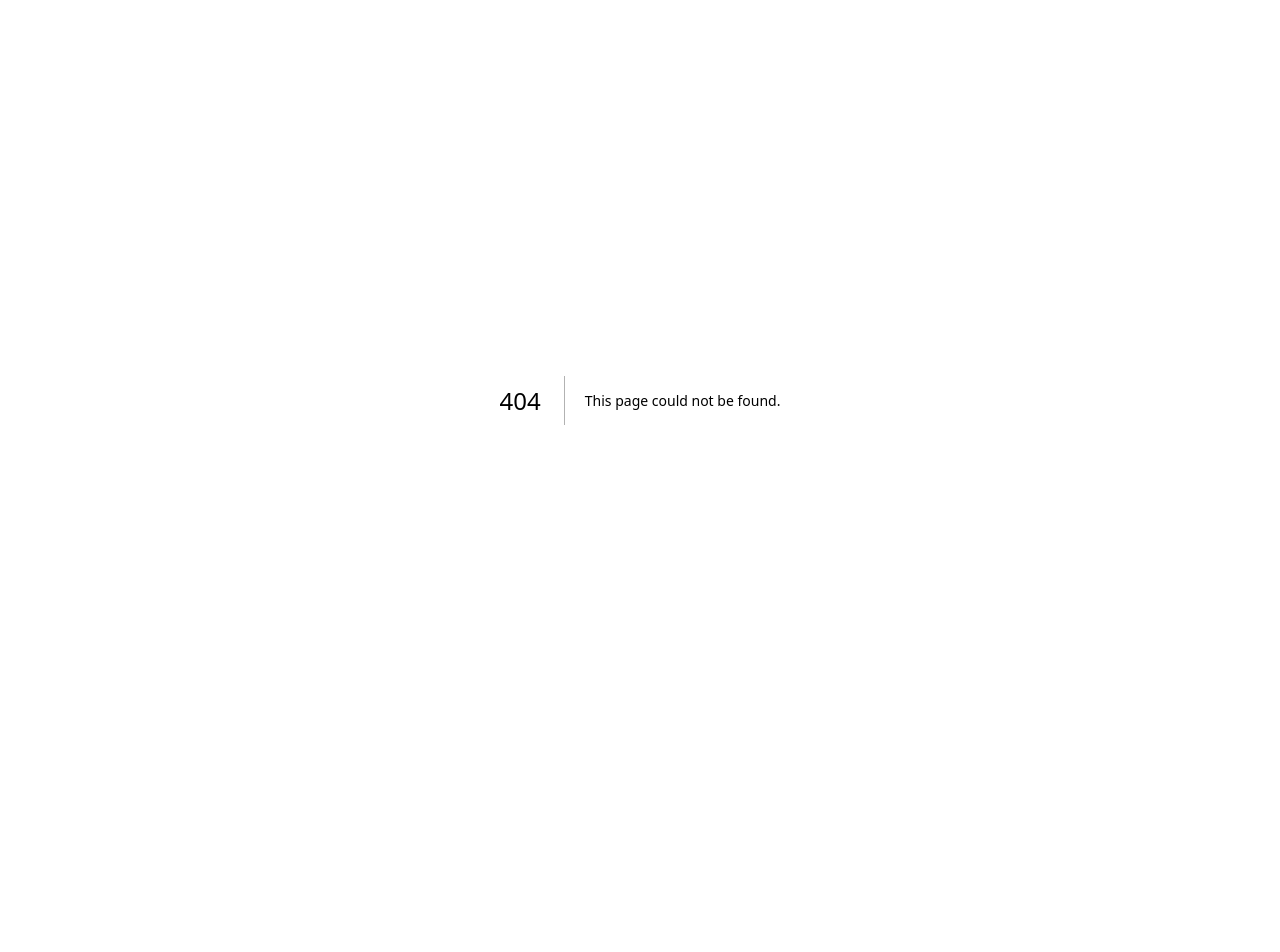
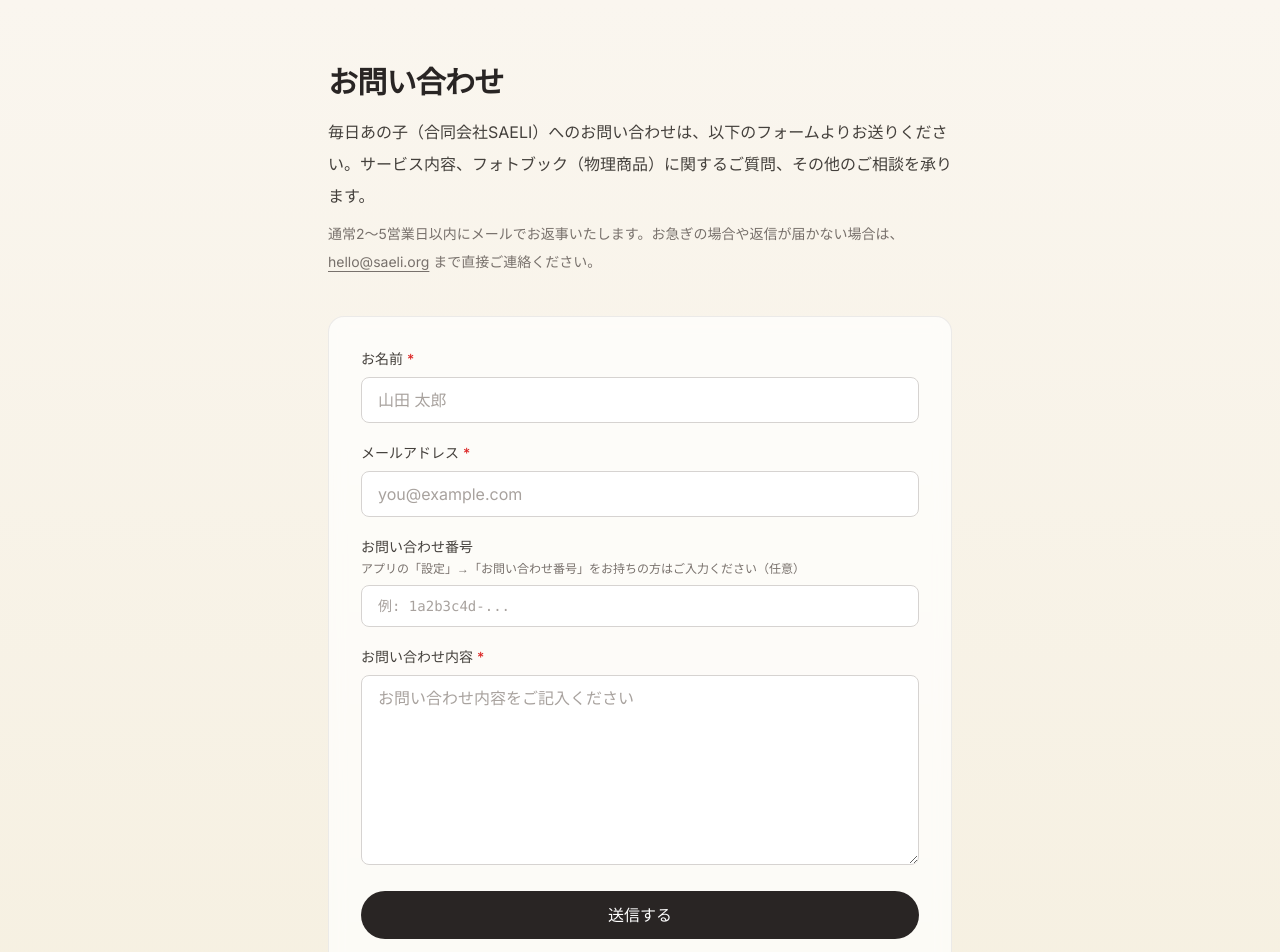
Before and after one commit to IchiroFukuda/saeli-lp, a Next.js app: page /mainichi-anoko/contact in a window 1280 px wide. Before the commit this address had no page. Shown: the top 952 px of the page. Before the commit the page ends 800 px from the top, so only its background shows below. Built offline with nearby package versions, Linux system fonts and the light colour scheme.

Commit message:
feat(contact): /mainichi-anoko/contact フォーム追加・Resend移行
KOMOJU加盟店審査の要求（問い合わせフォーム）対応。
/api/contact を SendGrid SDK から Resend HTTP API 直叩きに切替。
特商法ページとフッターから /contact への導線追加。

```diff
--- a/app/api/contact/route.ts
+++ b/app/api/contact/route.ts
@@ -1,102 +1,109 @@
-import { NextRequest, NextResponse } from 'next/server';
-import sgMail from '@sendgrid/mail';
-
-// SendGrid APIキーを設定
-if (process.env.SENDGRID_API_KEY) {
-  sgMail.setApiKey(process.env.SENDGRID_API_KEY);
-}
+import { NextRequest, NextResponse } from "next/server";
 
 export async function POST(request: NextRequest) {
   try {
     const body = await request.json();
-    const { companyName, name, email, message } = body;
+    const { name, email, message } = body as {
+      name?: string;
+      email?: string;
+      message?: string;
+    };
 
-    // バリデーション
     if (!name || !email || !message) {
       return NextResponse.json(
-        { error: '必須項目が入力されていません。' },
-        { status: 400 }
+        { error: "必須項目が入力されていません。" },
+        { status: 400 },
       );
     }
 
-    // メールアドレスの形式チェック
     const emailRegex = /^[^\s@]+@[^\s@]+\.[^\s@]+$/;
     if (!emailRegex.test(email)) {
       return NextResponse.json(
-        { error: 'メールアドレスの形式が正しくありません。' },
-        { status: 400 }
+        { error: "メールアドレスの形式が正しくありません。" },
+        { status: 400 },
       );
     }
 
-    // SendGrid APIキーのチェック
-    if (!process.env.SENDGRID_API_KEY) {
-      console.error('SENDGRID_API_KEYが設定されていません');
+    const apiKey = process.env.RESEND_API_KEY;
+    if (!apiKey) {
+      console.error("RESEND_API_KEYが設定されていません");
       return NextResponse.json(
-        { error: 'メール送信の設定が完了していません。管理者にお問い合わせください。' },
-        { status: 500 }
+        {
+          error:
+            "メール送信の設定が完了していません。管理者にお問い合わせください。",
+        },
+        { status: 500 },
       );
     }
 
-    // 送信先メールアドレスを環境変数から取得
-    const recipientEmail = process.env.CONTACT_EMAIL || 'hello@saeli.org';
-    const fromEmail = process.env.SENDGRID_FROM_EMAIL || 'noreply@saeli.org';
+    const recipientEmail = process.env.CONTACT_EMAIL || "hello@saeli.org";
+    const fromEmail = process.env.RESEND_FROM_EMAIL || "noreply@saeli.org";
 
-    // メール本文（HTML形式）
     const htmlContent = `
-      <div style="font-family: Arial, sans-serif; max-width: 600px; margin: 0 auto; padding: 20px;">
-        <h2 style="color: #1e40af; border-bottom: 2px solid #1e40af; padding-bottom: 10px;">
+      <div style="font-family: -apple-system, BlinkMacSystemFont, 'Segoe UI', sans-serif; max-width: 600px; margin: 0 auto; padding: 20px;">
+        <h2 style="color: #1c1917; border-bottom: 2px solid #1c1917; padding-bottom: 10px;">
           お問い合わせがありました
         </h2>
-        <div style="background-color: #f3f4f6; padding: 20px; border-radius: 8px; margin-top: 20px;">
-          <p style="margin: 10px 0;"><strong>会社名:</strong> ${companyName || '未入力'}</p>
-          <p style="margin: 10px 0;"><strong>お名前:</strong> ${name}</p>
-          <p style="margin: 10px 0;"><strong>メールアドレス:</strong> <a href="mailto:${email}">${email}</a></p>
+        <div style="background-color: #f5f5f4; padding: 20px; border-radius: 8px; margin-top: 20px;">
+          <p style="margin: 10px 0;"><strong>お名前:</strong> ${escapeHtml(name)}</p>
+          <p style="margin: 10px 0;"><strong>メールアドレス:</strong> <a href="mailto:${escapeHtml(email)}">${escapeHtml(email)}</a></p>
         </div>
         <div style="margin-top: 20px;">
-          <h3 style="color: #374151; margin-bottom: 10px;">ご相談内容:</h3>
-          <div style="background-color: #ffffff; padding: 15px; border-left: 4px solid #1e40af; border-radius: 4px;">
-            <p style="white-space: pre-wrap; line-height: 1.6; color: #4b5563;">${message.replace(/\n/g, '<br>')}</p>
+          <h3 style="color: #44403c; margin-bottom: 10px;">お問い合わせ内容:</h3>
+          <div style="background-color: #ffffff; padding: 15px; border-left: 4px solid #1c1917; border-radius: 4px;">
+            <p style="white-space: pre-wrap; line-height: 1.6; color: #44403c;">${escapeHtml(message).replace(/\n/g, "<br>")}</p>
           </div>
         </div>
-        <div style="margin-top: 30px; padding-top: 20px; border-top: 1px solid #e5e7eb; color: #6b7280; font-size: 12px;">
-          <p>このメールは、合同会社SAELIのお問い合わせフォームから送信されました。</p>
-          <p>返信する場合は、上記のメールアドレス（${email}）に直接返信してください。</p>
+        <div style="margin-top: 30px; padding-top: 20px; border-top: 1px solid #e7e5e4; color: #78716c; font-size: 12px;">
+          <p>このメールは、毎日あの子（合同会社SAELI）のお問い合わせフォームから送信されました。</p>
+          <p>返信する場合は、上記のメールアドレス（${escapeHtml(email)}）に直接返信してください。</p>
         </div>
       </div>
     `;
 
-    // メール本文（テキスト形式）
     const textContent = `
 お問い合わせがありました
 
-会社名: ${companyName || '未入力'}
 お名前: ${name}
 メールアドレス: ${email}
 
-ご相談内容:
+お問い合わせ内容:
 ${message}
 
 ---
-このメールは、合同会社SAELIのお問い合わせフォームから送信されました。
+このメールは、毎日あの子（合同会社SAELI）のお問い合わせフォームから送信されました。
 返信する場合は、上記のメールアドレスに直接返信してください。
     `.trim();
 
-    // SendGridでメール送信
-    const msg = {
-      to: recipientEmail,
-      from: {
-        email: fromEmail,
-        name: '合同会社SAELI お問い合わせフォーム',
+    const res = await fetch("https://api.resend.com/emails", {
+      method: "POST",
+      headers: {
+        Authorization: `Bearer ${apiKey}`,
+        "Content-Type": "application/json",
       },
-      replyTo: email,
-      subject: `【お問い合わせ】${companyName ? `${companyName} - ` : ''}${name}様`,
-      text: textContent,
-      html: htmlContent,
-    };
+      body: JSON.stringify({
+        from: `毎日あの子 お問い合わせ <${fromEmail}>`,
+        to: [recipientEmail],
+        reply_to: email,
+        subject: `【お問い合わせ】${name}様`,
+        text: textContent,
+        html: htmlContent,
+      }),
+    });
 
-    await sgMail.send(msg);
+    if (!res.ok) {
+      const errText = await res.text();
+      console.error("Resend送信エラー:", res.status, errText);
+      return NextResponse.json(
+        {
+          error:
+            "メールの送信に失敗しました。しばらくしてから再度お試しください。",
+        },
+        { status: 500 },
+      );
+    }
 
-    console.log('問い合わせメール送信成功:', {
+    console.log("問い合わせメール送信成功:", {
       to: recipientEmail,
       from: email,
       name,
@@ -106,21 +113,24 @@ ${message}
     return NextResponse.json(
       {
         success: true,
-        message: 'お問い合わせを受け付けました。ありがとうございます。'
+        message: "お問い合わせを受け付けました。ありがとうございます。",
       },
-      { status: 200 }
+      { status: 200 },
     );
-  } catch (error: any) {
-    console.error('問い合わせ処理エラー:', error);
-
-    // SendGridのエラーレスポンスを確認
-    if (error.response) {
-      console.error('SendGridエラー詳細:', error.response.body);
-    }
-
+  } catch (error) {
+    console.error("問い合わせ処理エラー:", error);
     return NextResponse.json(
-      { error: 'サーバーエラーが発生しました。しばらくしてから再度お試しください。' },
-      { status: 500 }
+      { error: "サーバーエラーが発生しました。しばらくしてから再度お試しください。" },
+      { status: 500 },
     );
   }
 }
+
+function escapeHtml(input: string): string {
+  return input
+    .replace(/&/g, "&amp;")
+    .replace(/</g, "&lt;")
+    .replace(/>/g, "&gt;")
+    .replace(/"/g, "&quot;")
+    .replace(/'/g, "&#39;");
+}
--- /dev/null
+++ b/app/mainichi-anoko/contact/ContactForm.tsx
@@ -0,0 +1,191 @@
+"use client";
+
+import { useState } from "react";
+
+type Status = "idle" | "submitting" | "success" | "error";
+
+export default function ContactForm() {
+  const [name, setName] = useState("");
+  const [email, setEmail] = useState("");
+  const [supportId, setSupportId] = useState("");
+  const [message, setMessage] = useState("");
+  const [status, setStatus] = useState<Status>("idle");
+  const [errorMessage, setErrorMessage] = useState("");
+
+  async function handleSubmit(e: React.FormEvent) {
+    e.preventDefault();
+    if (status === "submitting") return;
+
+    setStatus("submitting");
+    setErrorMessage("");
+
+    const composedMessage = supportId.trim()
+      ? `お問い合わせ番号: ${supportId.trim()}\n\n${message}`
+      : message;
+
+    try {
+      const res = await fetch("/api/contact", {
+        method: "POST",
+        headers: { "Content-Type": "application/json" },
+        body: JSON.stringify({
+          name,
+          email,
+          message: composedMessage,
+        }),
+      });
+
+      if (!res.ok) {
+        const data = await res.json().catch(() => ({}));
+        throw new Error(data?.error || "送信に失敗しました。");
+      }
+
+      setStatus("success");
+      setName("");
+      setEmail("");
+      setSupportId("");
+      setMessage("");
+    } catch (err) {
+      setStatus("error");
+      setErrorMessage(
+        err instanceof Error ? err.message : "送信に失敗しました。",
+      );
+    }
+  }
+
+  if (status === "success") {
+    return (
+      <div className="text-center py-6">
+        <h2 className="text-xl font-semibold text-stone-800">
+          お問い合わせを受け付けました
+        </h2>
+        <p className="mt-3 text-stone-700 leading-loose">
+          ご連絡ありがとうございます。内容を確認のうえ、通常2〜5営業日以内にご返信いたします。
+        </p>
+        <button
+          type="button"
+          onClick={() => setStatus("idle")}
+          className="mt-6 inline-flex items-center justify-center rounded-full bg-stone-800 px-6 py-2 text-sm font-medium text-white hover:bg-stone-700 transition"
+        >
+          もう一度お問い合わせする
+        </button>
+      </div>
+    );
+  }
+
+  const submitting = status === "submitting";
+
+  return (
+    <form onSubmit={handleSubmit} className="space-y-5">
+      <Field
+        label="お名前"
+        required
+        htmlFor="contact-name"
+      >
+        <input
+          id="contact-name"
+          type="text"
+          required
+          value={name}
+          onChange={(e) => setName(e.target.value)}
+          disabled={submitting}
+          autoComplete="name"
+          className="w-full rounded-lg border border-stone-300 bg-white px-4 py-2.5 text-stone-800 placeholder:text-stone-400 focus:border-stone-500 focus:outline-none focus:ring-2 focus:ring-stone-400/30 disabled:bg-stone-100"
+          placeholder="山田 太郎"
+        />
+      </Field>
+
+      <Field
+        label="メールアドレス"
+        required
+        htmlFor="contact-email"
+      >
+        <input
+          id="contact-email"
+          type="email"
+          required
+          value={email}
+          onChange={(e) => setEmail(e.target.value)}
+          disabled={submitting}
+          autoComplete="email"
+          className="w-full rounded-lg border border-stone-300 bg-white px-4 py-2.5 text-stone-800 placeholder:text-stone-400 focus:border-stone-500 focus:outline-none focus:ring-2 focus:ring-stone-400/30 disabled:bg-stone-100"
+          placeholder="you@example.com"
+        />
+      </Field>
+
+      <Field
+        label="お問い合わせ番号"
+        htmlFor="contact-support-id"
+        hint="アプリの「設定」→「お問い合わせ番号」をお持ちの方はご入力ください（任意）"
+      >
+        <input
+          id="contact-support-id"
+          type="text"
+          value={supportId}
+          onChange={(e) => setSupportId(e.target.value)}
+          disabled={submitting}
+          className="w-full rounded-lg border border-stone-300 bg-white px-4 py-2.5 font-mono text-sm text-stone-800 placeholder:text-stone-400 focus:border-stone-500 focus:outline-none focus:ring-2 focus:ring-stone-400/30 disabled:bg-stone-100"
+          placeholder="例: 1a2b3c4d-..."
+        />
+      </Field>
+
+      <Field
+        label="お問い合わせ内容"
+        required
+        htmlFor="contact-message"
+      >
+        <textarea
+          id="contact-message"
+          required
+          rows={7}
+          value={message}
+          onChange={(e) => setMessage(e.target.value)}
+          disabled={submitting}
+          className="w-full rounded-lg border border-stone-300 bg-white px-4 py-2.5 text-stone-800 placeholder:text-stone-400 focus:border-stone-500 focus:outline-none focus:ring-2 focus:ring-stone-400/30 disabled:bg-stone-100 resize-y"
+          placeholder="お問い合わせ内容をご記入ください"
+        />
+      </Field>
+
+      {status === "error" && (
+        <div className="rounded-lg border border-red-200 bg-red-50 px-4 py-3 text-sm text-red-700">
+          {errorMessage}
+        </div>
+      )}
+
+      <button
+        type="submit"
+        disabled={submitting}
+        className="w-full rounded-full bg-stone-800 px-6 py-3 text-base font-medium text-white hover:bg-stone-700 transition disabled:bg-stone-400 disabled:cursor-not-allowed"
+      >
+        {submitting ? "送信中..." : "送信する"}
+      </button>
+    </form>
+  );
+}
+
+function Field({
+  label,
+  required,
+  htmlFor,
+  hint,
+  children,
+}: {
+  label: string;
+  required?: boolean;
+  htmlFor: string;
+  hint?: string;
+  children: React.ReactNode;
+}) {
+  return (
+    <div>
+      <label
+        htmlFor={htmlFor}
+        className="block text-sm font-medium text-stone-700"
+      >
+        {label}
+        {required && <span className="ml-1 text-red-600">*</span>}
+      </label>
+      {hint && <p className="mt-1 text-xs text-stone-500">{hint}</p>}
+      <div className="mt-2">{children}</div>
+    </div>
+  );
+}
--- /dev/null
+++ b/app/mainichi-anoko/contact/page.tsx
@@ -0,0 +1,51 @@
+import type { Metadata } from "next";
+import ContactForm from "./ContactForm";
+
+export const metadata: Metadata = {
+  title: "お問い合わせ - 毎日あの子",
+  description:
+    "毎日あの子（合同会社SAELI）へのお問い合わせフォーム。サービスや物理商品（フォトブック）に関するご質問はこちらから。",
+  alternates: { canonical: "/contact" },
+};
+
+export default function ContactPage() {
+  return (
+    <main className="min-h-screen bg-gradient-to-b from-[#FAF6EF] to-[#F5EFDF] text-stone-800">
+      <section className="mx-auto max-w-2xl px-6 pt-16 pb-24">
+        <h1 className="text-3xl font-semibold tracking-tight">お問い合わせ</h1>
+        <p className="mt-4 text-stone-700 leading-loose">
+          毎日あの子（合同会社SAELI）へのお問い合わせは、以下のフォームよりお送りください。サービス内容、フォトブック（物理商品）に関するご質問、その他のご相談を承ります。
+        </p>
+        <p className="mt-2 text-sm text-stone-500 leading-loose">
+          通常2〜5営業日以内にメールでお返事いたします。お急ぎの場合や返信が届かない場合は、
+          {" "}
+          <a
+            href="mailto:hello@saeli.org"
+            className="underline underline-offset-4 hover:text-stone-900"
+          >
+            hello@saeli.org
+          </a>
+          {" "}
+          まで直接ご連絡ください。
+        </p>
+
+        <div className="mt-10 rounded-2xl border border-stone-200/80 bg-white/70 backdrop-blur p-6 sm:p-8">
+          <ContactForm />
+        </div>
+
+        <p className="mt-10 text-sm text-stone-500 leading-loose">
+          ご記入いただいた個人情報は、お問い合わせ対応の目的のみに使用し、
+          {" "}
+          <a
+            href="https://saeli.org/privacy"
+            className="underline underline-offset-4 hover:text-stone-900"
+          >
+            プライバシーポリシー
+          </a>
+          {" "}
+          に基づいて適切に取り扱います。
+        </p>
+      </section>
+    </main>
+  );
+}
--- a/app/mainichi-anoko/page.tsx
+++ b/app/mainichi-anoko/page.tsx
@@ -297,7 +297,7 @@ export default function MainichiAnokoPage() {
               hello@saeli.org
             </a>
           </p>
-          <div className="mt-6 flex justify-center gap-4 text-xs text-stone-500">
+          <div className="mt-6 flex flex-wrap justify-center gap-x-4 gap-y-2 text-xs text-stone-500">
             <a
               href="https://www.apple.com/legal/internet-services/itunes/dev/stdeula/"
               target="_blank"
@@ -313,6 +313,12 @@ export default function MainichiAnokoPage() {
               className="hover:text-stone-300"
             >
               プライバシーポリシー
+            </a>
+            <a href="/tokusho" className="hover:text-stone-300">
+              特定商取引法に基づく表記
+            </a>
+            <a href="/contact" className="hover:text-stone-300">
+              お問い合わせ
             </a>
           </div>
         </div>
--- a/app/mainichi-anoko/tokusho/page.tsx
+++ b/app/mainichi-anoko/tokusho/page.tsx
@@ -210,9 +210,19 @@ export default function TokushoPage() {
         <section className="mt-14">
           <h2 className="text-2xl font-semibold tracking-tight">お問い合わせ</h2>
           <p className="mt-3 text-stone-700 leading-loose">
-            特定商取引法に関するお問い合わせ、その他サービスに関するご質問は、以下のメールアドレスまでお願いいたします。
+            特定商取引法に関するお問い合わせ、その他サービスに関するご質問は、以下のフォームまたはメールアドレスよりご連絡ください。
           </p>
-          <p className="mt-2">
+          <p className="mt-3">
+            <a
+              href="/contact"
+              className="inline-flex items-center rounded-full bg-stone-800 px-5 py-2 text-sm font-medium text-white hover:bg-stone-700 transition"
+            >
+              お問い合わせフォームはこちら
+            </a>
+          </p>
+          <p className="mt-3 text-sm text-stone-600">
+            メールでのご連絡：
+            {" "}
             <a
               href="mailto:hello@saeli.org"
               className="underline underline-offset-4 hover:text-stone-900"
```
Also changed, not shown: 1 other file (tests, documents, lock files or other folders).
